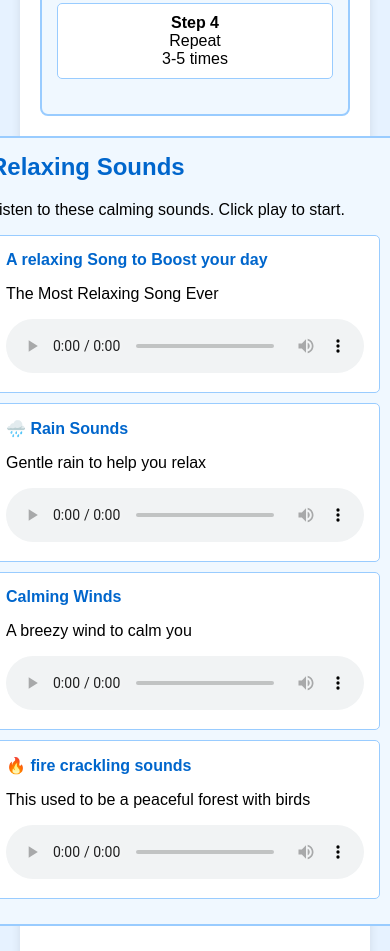
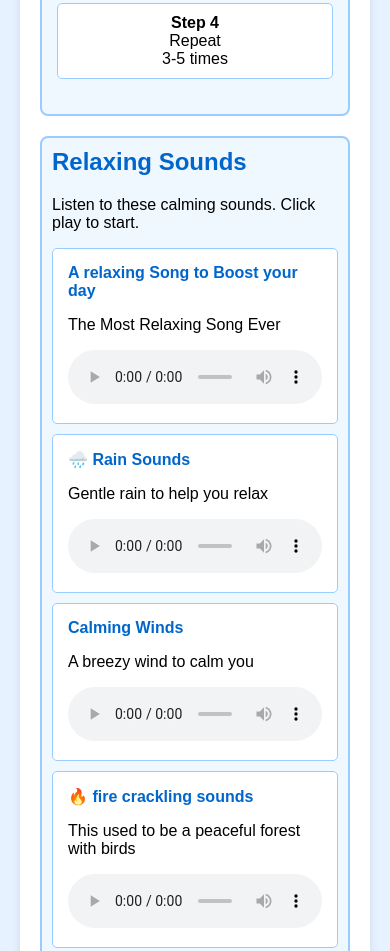
Before and after one commit to koolpol/koolpol.github.io, a plain HTML site: page index.html in a window 390 px wide. Shown: the part 1108-2059 px from the top of the page. Drawn offline with Linux system fonts and the light colour scheme.

Commit message:
Adjust sound section for full width and mobile

```diff
--- a/index.html
+++ b/index.html
@@ -193,21 +193,15 @@
             color: #666;
         }
 
-        /* ADDED: Full width sound section */
+        /* ADDED: Sound section fits to screen */
         #sound-section {
-            margin: 20px -20px;
-            padding: 15px 20px;
-            background-color: #f0f8ff;
-            border-left: none;
-            border-right: none;
-            border-radius: 0;
-            width: 100vw;
-            position: relative;
-            left: 50%;
-            transform: translateX(-50%);
-            border: 2px solid #99ccff;
-            border-left: none;
-            border-right: none;
+            width: 100%;
+            box-sizing: border-box;
+        }
+
+        #sound-section audio {
+            width: 100%;
+            max-width: 100%;
         }
 
         /* Simple media query for mobile */
@@ -235,10 +229,19 @@
                 font-size: 20px;
             }
 
-            /* ADDED: Mobile adjustment for sound section */
+            /* ADDED: Mobile adjustments for sound section */
             #sound-section {
-                margin: 20px -10px;
-                padding: 15px 10px;
+                padding: 10px;
+            }
+
+            #sound-section audio {
+                width: 100%;
+            }
+        }
+
+        @media (min-width: 601px) and (max-width: 800px) {
+            #sound-section {
+                width: 100%;
             }
         }
     </style>
@@ -307,7 +310,7 @@
             </div>
         </div>
 
-        <!-- Tool 3: Sound Players - Now full width -->
+        <!-- Tool 3: Sound Players -->
         <div class="tool" id="sound-section">
             <h2>Relaxing Sounds</h2>
             <p>Listen to these calming sounds. Click play to start.</p>
```
